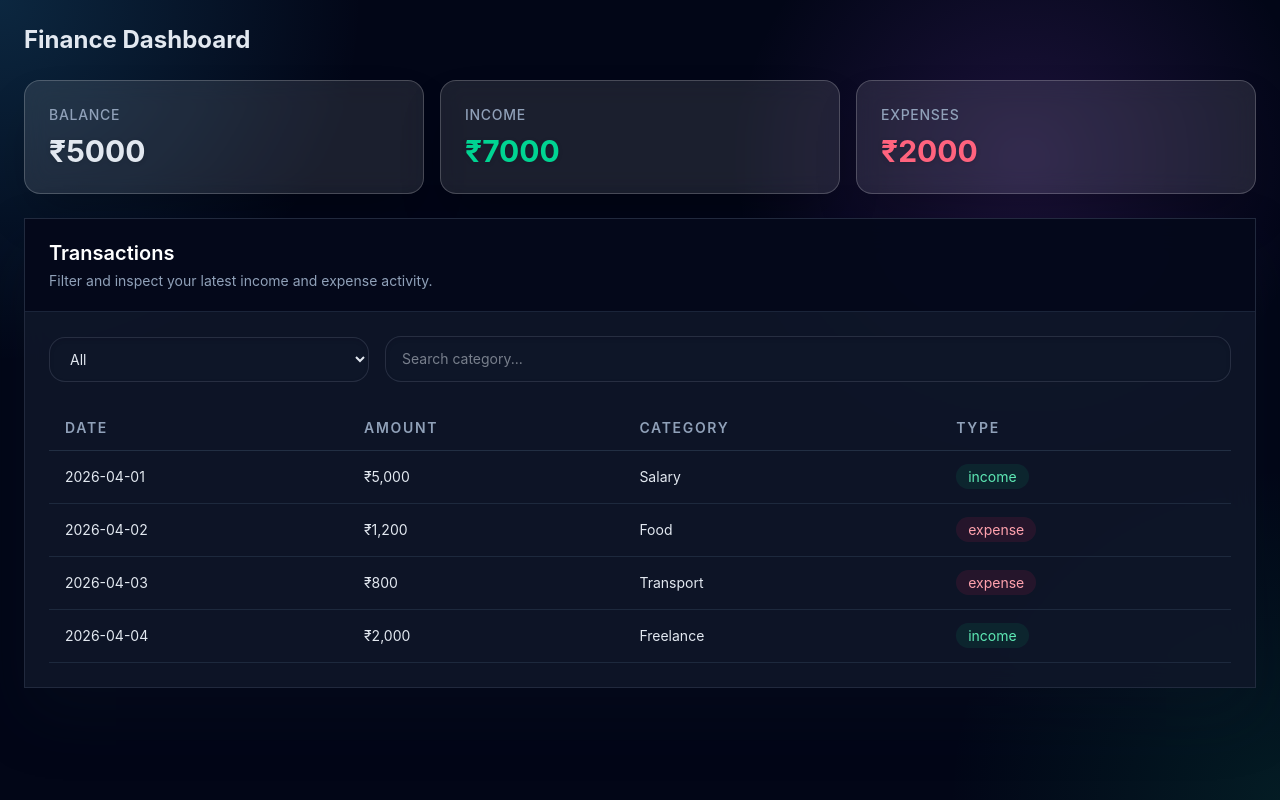
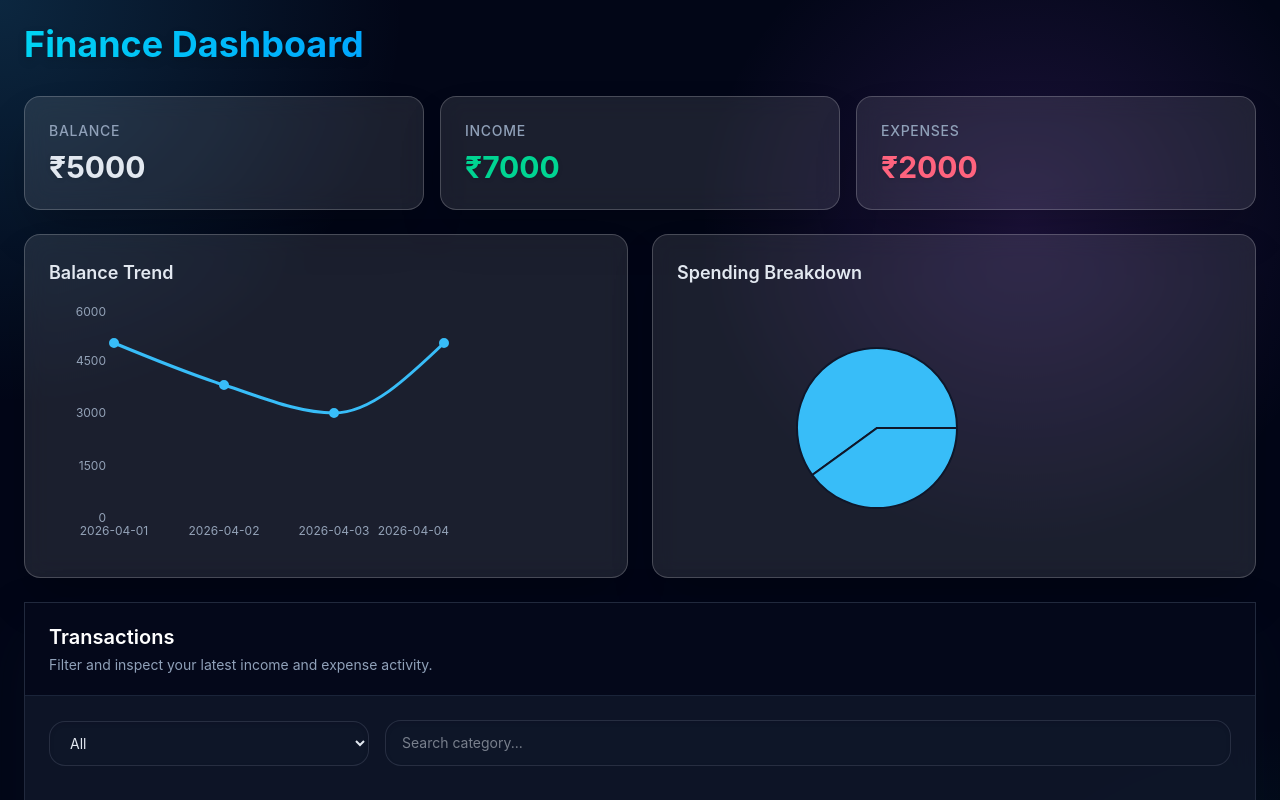
Before and after one commit to namitmalasi/Zorvyn-assignment, a React (Vite) app: page / in a window 1280 px wide. Shown: the top 800 px of the page. Built offline with nearby package versions, Linux system fonts and the light colour scheme.

Commit message:
adding the charts component(line chart and pie chart)

```diff
--- a/src/App.jsx
+++ b/src/App.jsx
@@ -3,6 +3,7 @@ import { useStore } from "./store/useStore";
 import { mockTransactions } from "./data/mockData";
 import TransactionTable from "./components/TransactionTable";
 import SummaryCards from "./components/Dashboard/SummaryCards";
+import Charts from "./components/Dashboard/Charts";
 
 function App() {
   const setTransactions = useStore((state) => state.setTransactions);
@@ -13,10 +14,12 @@ function App() {
 
   return (
     <div className="p-6 space-y-6">
-      <h1 className="text-2xl font-bold">Finance Dashboard</h1>
+      <h1 className="text-4xl font-bold bg-linear-to-r from-cyan-400 via-blue-500 to-purple-600 bg-clip-text text-transparent drop-shadow-lg mb-8">
+        Finance Dashboard
+      </h1>
 
       <SummaryCards />
-
+      <Charts />
       <TransactionTable />
     </div>
   );
--- /dev/null
+++ b/src/components/Dashboard/Charts.jsx
@@ -0,0 +1,122 @@
+import {
+  Line,
+  LineChart,
+  Pie,
+  PieChart,
+  Tooltip,
+  XAxis,
+  YAxis,
+} from "recharts";
+import { useStore } from "../../store/useStore";
+
+const preparePieData = (transactions) => {
+  const map = {};
+
+  transactions.forEach((t) => {
+    if (t.type === "expense") {
+      map[t.category] = (map[t.category] || 0) + t.amount;
+    }
+  });
+
+  return Object.keys(map).map((key) => ({
+    name: key,
+    value: map[key],
+  }));
+};
+
+const prepareLineData = (transactions) => {
+  let balance = 0;
+
+  return transactions
+    .sort((a, b) => new Date(a.date) - new Date(b.date))
+    .map((t) => {
+      balance += t.type === "income" ? t.amount : -t.amount;
+
+      return {
+        date: t.date,
+        balance,
+      };
+    });
+};
+
+const Charts = () => {
+  const transactions = useStore((state) => state.transactions);
+
+  const lineData = prepareLineData(transactions);
+  const pieData = preparePieData(transactions);
+
+  return (
+    <div className="grid grid-cols-2 gap-6">
+      <div className="backdrop-blur-md bg-white/10 border border-white/20 p-6 rounded-2xl shadow-2xl hover:shadow-3xl transition-all duration-300 hover:bg-white/15 hover:scale-[1.02]">
+        <h2 className="mb-4 font-semibold text-slate-200 text-lg">
+          Balance Trend
+        </h2>
+        <LineChart width={400} height={250} data={lineData}>
+          <XAxis
+            dataKey="date"
+            stroke="#94a3b8"
+            fontSize={12}
+            tickLine={false}
+            axisLine={false}
+          />
+          <YAxis
+            stroke="#94a3b8"
+            fontSize={12}
+            tickLine={false}
+            axisLine={false}
+          />
+          <Tooltip
+            contentStyle={{
+              backgroundColor: "rgba(15, 23, 42, 0.9)",
+              border: "1px solid rgba(255, 255, 255, 0.2)",
+              borderRadius: "8px",
+              color: "#e2e8f0",
+            }}
+          />
+          <Line
+            type="monotone"
+            dataKey="balance"
+            stroke="#38bdf8"
+            strokeWidth={3}
+            dot={{ fill: "#38bdf8", strokeWidth: 2, r: 4 }}
+            activeDot={{
+              r: 6,
+              stroke: "#38bdf8",
+              strokeWidth: 2,
+              fill: "#0f172a",
+            }}
+          />
+        </LineChart>
+      </div>
+
+      <div className="backdrop-blur-md bg-white/10 border border-white/20 p-6 rounded-2xl shadow-2xl hover:shadow-3xl transition-all duration-300 hover:bg-white/15 hover:scale-[1.02]">
+        <h2 className="mb-4 font-semibold text-slate-200 text-lg">
+          Spending Breakdown
+        </h2>
+        <PieChart width={400} height={250}>
+          <Pie
+            data={pieData}
+            dataKey="value"
+            nameKey="name"
+            cx="50%"
+            cy="50%"
+            outerRadius={80}
+            fill="#38bdf8"
+            stroke="#0f172a"
+            strokeWidth={2}
+          />
+          <Tooltip
+            contentStyle={{
+              backgroundColor: "rgba(15, 23, 42, 0.9)",
+              border: "1px solid rgba(255, 255, 255, 0.2)",
+              borderRadius: "8px",
+              color: "#e2e8f0",
+            }}
+          />
+        </PieChart>
+      </div>
+    </div>
+  );
+};
+
+export default Charts;
```
